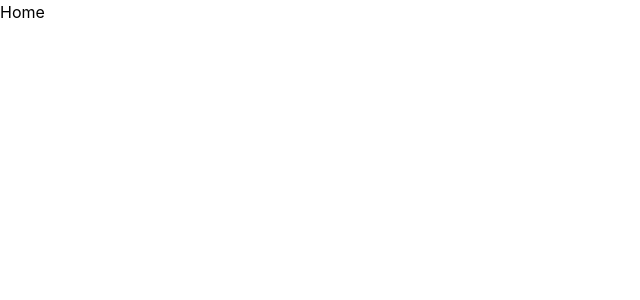
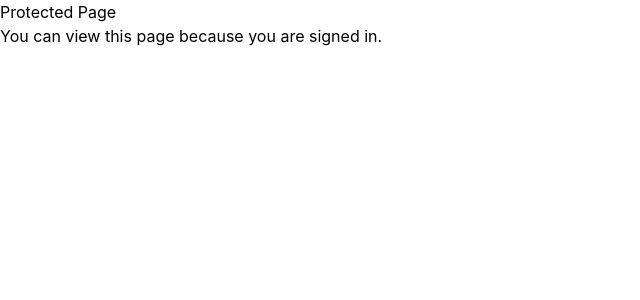
Before and after one commit to ababbb1/ff, a Next.js app: page / in a window 1280 px wide. Shown: the top 300 px of the page, without its empty margins (0-640 px from the left). Built offline with nearby package versions, Linux system fonts and the light colour scheme.

Commit message:
auth test

```diff
--- a/package.json
+++ b/package.json
@@ -12,8 +12,10 @@
   },
   "dependencies": {
     "next": "12.1.6",
+    "next-auth": "^4.6.1",
     "react": "18.2.0",
-    "react-dom": "18.2.0"
+    "react-dom": "18.2.0",
+    "socket.io": "^4.5.1"
   },
   "devDependencies": {
     "@next/eslint-plugin-next": "^12.1.6",
--- a/pages/_app.tsx
+++ b/pages/_app.tsx
@@ -1,6 +1,14 @@
 import '../styles/globals.css';
 import type { AppProps } from 'next/app';
+import { SessionProvider } from 'next-auth/react';
 
-export default function MyApp({ Component, pageProps }: AppProps) {
-  return <Component {...pageProps} />;
+export default function App({
+  Component,
+  pageProps: { session, ...pageProps },
+}: AppProps) {
+  return (
+    <SessionProvider session={session}>
+      <Component {...pageProps} />
+    </SessionProvider>
+  );
 }
--- /dev/null
+++ b/pages/_middleware.ts
@@ -0,0 +1,12 @@
+import { getSession } from 'next-auth/react';
+import { NextRequest, NextResponse } from 'next/server';
+
+export async function middleware(req: NextRequest) {
+  const { pathname, origin } = req.nextUrl;
+
+  if (req.nextUrl.pathname !== '/login') {
+    const session = await getSession();
+    if (!session) return NextResponse.redirect(`${origin}/login`);
+  }
+  return NextResponse.next();
+}
--- /dev/null
+++ b/pages/api/auth/[...nextauth].ts
@@ -0,0 +1,11 @@
+import NextAuth from 'next-auth';
+import KakaoProvider from 'next-auth/providers/kakao';
+
+export default NextAuth({
+  providers: [
+    KakaoProvider({
+      clientId: process.env.KAKAO_CLIENT_ID || '',
+      clientSecret: process.env.KAKAO_CLIENT_SECRET || '',
+    }),
+  ],
+});
--- a/pages/api/hello.ts
+++ /dev/null
@@ -1,13 +0,0 @@
-// Next.js API route support: https://nextjs.org/docs/api-routes/introduction
-import type { NextApiRequest, NextApiResponse } from 'next';
-
-type Data = {
-  name: string;
-};
-
-export default function handler(
-  req: NextApiRequest,
-  res: NextApiResponse<Data>,
-) {
-  res.status(200).json({ name: 'John Doe' });
-}
--- a/pages/index.tsx
+++ b/pages/index.tsx
@@ -1,3 +1,12 @@
+import { GetServerSideProps } from 'next';
+import { useSession } from 'next-auth/react';
+import { useRouter } from 'next/router';
+
 export default function Home() {
-  return <div>Home</div>;
+  return (
+    <>
+      <h1>Protected Page</h1>
+      <p>You can view this page because you are signed in.</p>
+    </>
+  );
 }
--- /dev/null
+++ b/pages/login.tsx
@@ -0,0 +1,4 @@
+export default function Login() {
+  console.log(process.env.NEXTAUTH_URL);
+  return <button>카카오 로그인</button>;
+}
```
Also changed, not shown: libs/types/socket.ts (added, +11 -0 lines), 2 other files (tests, documents, lock files or other folders).
